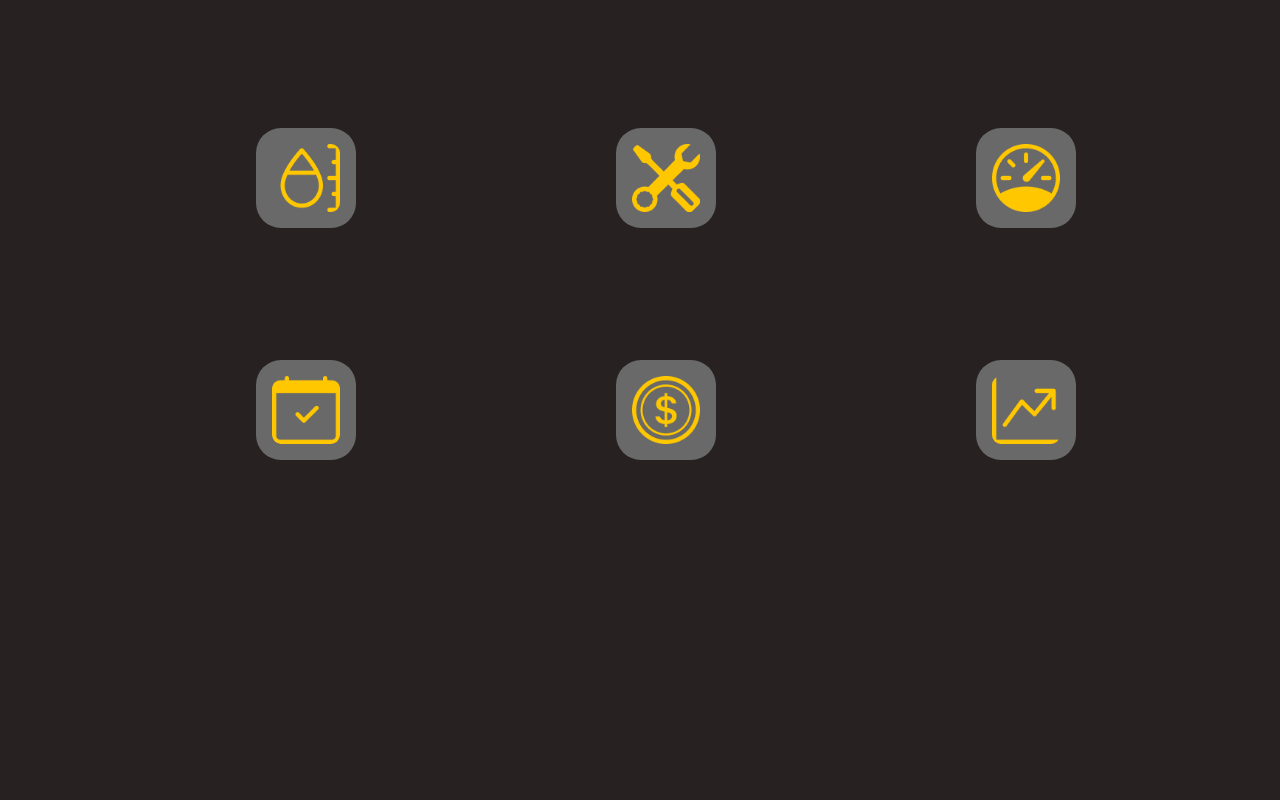
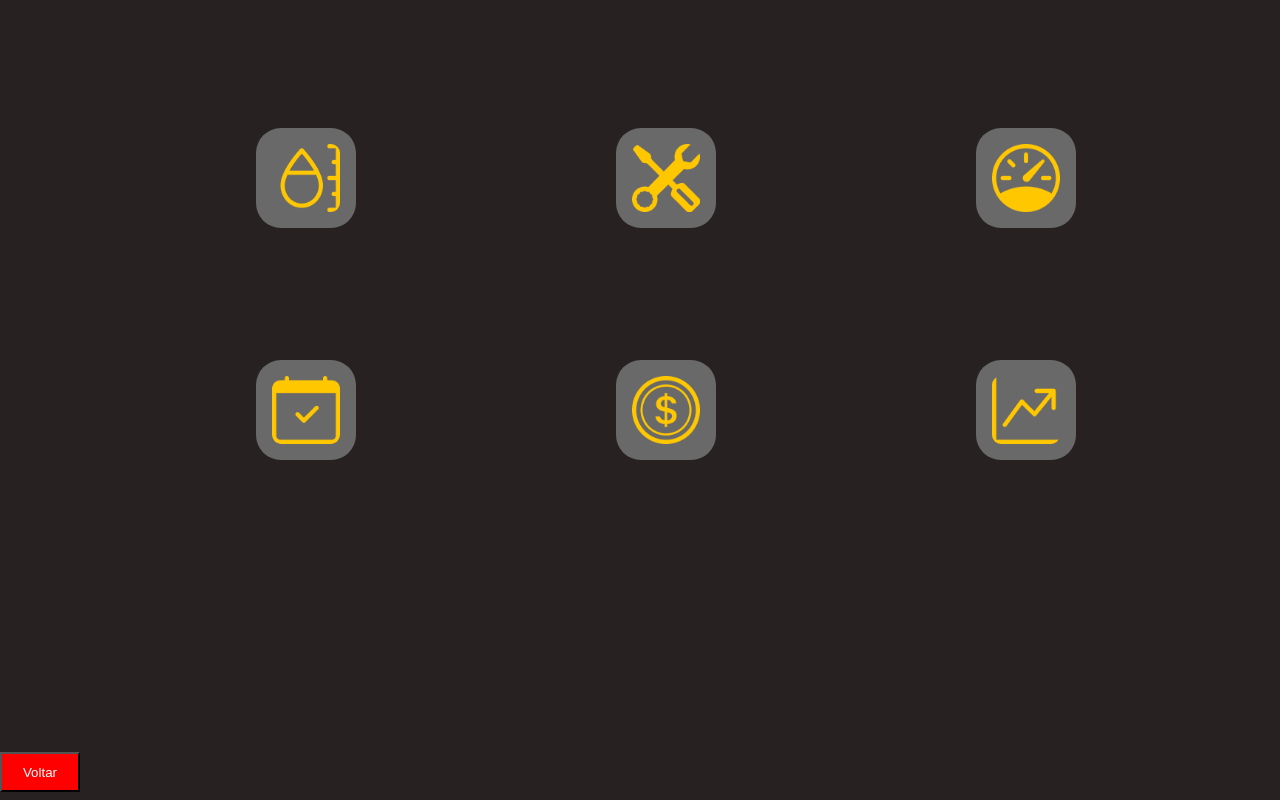
Before and after one commit to daviirb/MDGC, a plain HTML site: page detail.html in a window 1280 px wide. Drawn offline with Linux system fonts and the light colour scheme.

Commit message:
Add botao voltar na pagina de detalhes

```diff
--- a/assets/css/style.css
+++ b/assets/css/style.css
@@ -169,3 +169,15 @@ form button {
     background-color: #272121;
 
 }
+
+.button-back button{
+    display: block;
+    position: absolute;
+    bottom: 8px;
+    width: 80px;
+    height: 40px;
+    background-color: #FF0000;
+    color: #FFFFFF;
+    text-decoration: none;
+
+}
--- a/detail.html
+++ b/detail.html
@@ -25,6 +25,9 @@
 
 
     </div>
+    <div class="button-back">
+        <a href="./index.html"><button type="button">Voltar</button></a>
 
+    </div>
 </body>
 </html>
```
